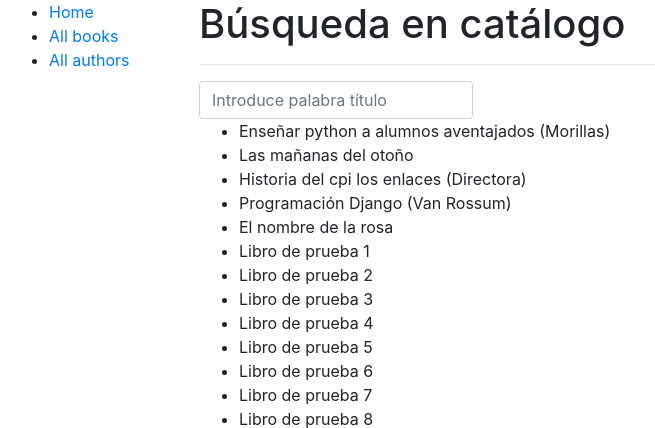
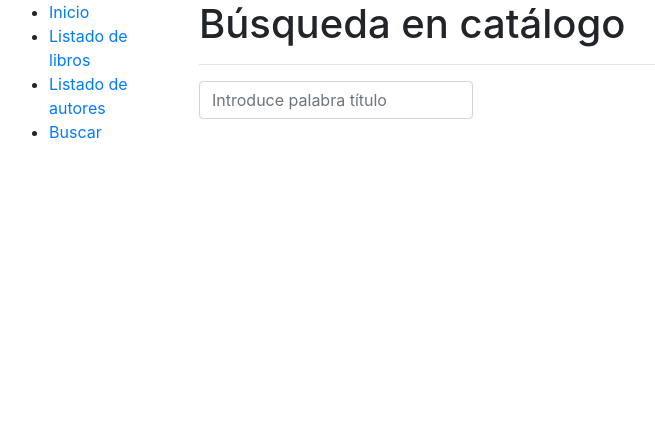
Before and after one commit to lmorillas/biblioteca, a Django app: page /catalogo/buscarlibros/ in a window 1280 px wide. Shown: the top 428 px of the page, without its empty margins (76-731 px from the left). After the commit the page ends 139 px from the top, so only its background shows below. Run offline with Django 3.2, Linux system fonts and the light colour scheme; data comes from the database, SQL or seed files in the repository.

Commit message:
búsqueda

```diff
--- a/catalogo/templates/base.html
+++ b/catalogo/templates/base.html
@@ -14,11 +14,7 @@
     <div class="row">
       <div class="col-sm-2">
       {% block sidebar %}
-        <ul class="sidebar-nav">
-          <li><a href="{% url 'indice' %}">Home</a></li>
-          <li><a href="">All books</a></li>
-          <li><a href="">All authors</a></li>
-        </ul>
+       {% include 'sidebar.html' %}
      {% endblock %}
       </div>
       <div class="col-sm-10 ">{% block content %}{% endblock %}</div>
--- a/catalogo/templates/search_results.html
+++ b/catalogo/templates/search_results.html
@@ -14,10 +14,16 @@
         class="form-control mr-sm-2"
         type="text"
         placeholder="Introduce palabra título"
+        {% if query %}
+            value = {{query}}
+        {% endif %}
         aria-label="Search">
 </form>
 
 <!-- fin formuoario-->
+<div class="row mt-4">
+<hr>
+<div class="col-md-12">
 {%if noencontrado %}
 <h3 class="error">Mensaje no encontrado</h3>
 {% else %}
@@ -33,6 +39,23 @@
 
     {% endfor %}
 </ul>
+    {% if is_paginated %}
+        <div class="pagination">
+            <span class="page-links">
+                {% if page_obj.has_previous %}
+                    <a href="{{ request.path }}?q={{query}}&page={{ page_obj.previous_page_number }}">anterior</a>
+                {% endif %}
+                <span class="page-current">
+                    Página {{ page_obj.number }} de {{ page_obj.paginator.num_pages }}.
+                </span>
+                {% if page_obj.has_next %}
+                    <a href="{{ request.path }}?q={{query}}&page={{ page_obj.next_page_number }}">siguiente</a>
+                {% endif %}
+            </span>
+        </div>
+    {% endif %}
+
 {% endif %}
-
+</div>
+</div>
 {% endblock%}
--- /dev/null
+++ b/catalogo/templates/sidebar.html
@@ -0,0 +1,6 @@
+<ul class="sidebar-nav">
+  <li><a href="{% url 'indice' %}">Inicio</a></li>
+  <li><a href="{% url 'listado_libros' %}">Listado de libros</a></li>
+  <li><a href="">Listado de autores</a></li>
+  <li><a href="{% url 'buscalibros'%}">Buscar</a></li>
+</ul>
--- a/catalogo/views.py
+++ b/catalogo/views.py
@@ -15,17 +15,10 @@ def indice(request):
     '''
     datos = {'autor': 'Luis Miguel'}
 
-
-    busqueda = request.GET.get('q')
-    if busqueda:
-        libros = Book.objects.filter(
-            title__icontains=busqueda)
-        datos['noencontrado'] = True
-    else:
-        libros = Book.objects.all()
+    # últimos 5 libros del catálogo
+    libros = Book.objects.all().order_by('-id')[:5]
 
     datos['libros'] = libros
-
 
     return render(request, 'index.html',
         context=datos)
@@ -55,10 +48,15 @@ class SearchResultsListView(ListView):
     model = Book
     context_object_name = 'libros'
     template_name = 'search_results.html'  # No usará la plantilla estándar del ListView
+    paginate_by = 25
+
+    def get_context_data(self, **kwargs):
+        context = super().get_context_data(**kwargs)
+        context['query'] = self.request.GET.get('q')
+        return context
 
     def get_queryset(self): # new
         query = self.request.GET.get('q')
         if query:
             return Book.objects.filter(title__icontains=query)
-        else:
-            return Book.objects.all()
+        return []  # cuando entramos a buscar o si no se introduce nada
```
Also changed, not shown: catalogo/templates/index.html (+0 -14 lines), catalogo/templates/paginated.html (added, +15 -0 lines).
